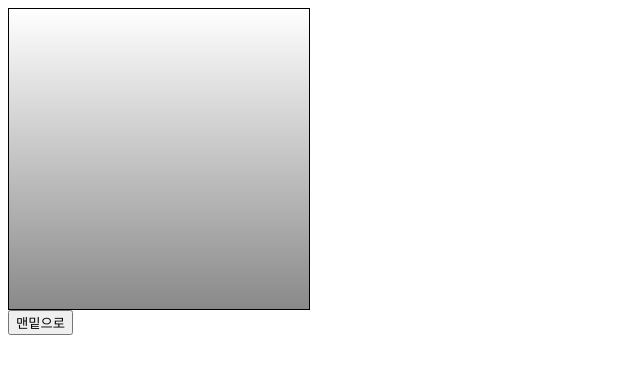
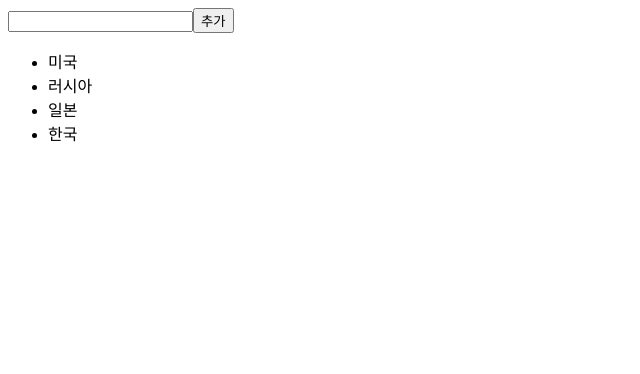
Before and after one commit to kin911014/-, a React (Create React App) app: page / in a window 1280 px wide. Shown: the top 374 px of the page, without its empty margins (0-640 px from the left). Built offline with nearby package versions, Linux system fonts and the light colour scheme.

Commit message:
study iteration

```diff
--- a/src/App.js
+++ b/src/App.js
@@ -2,7 +2,8 @@ import React from "react";
 // import MyComponent from "./MyComponent";
 // import EventPractice from "./EventPractice";
 // import ValidationSample from "./ValidationSample";
-import ScrollBox from "./ScrollBox";
+// import ScrollBox from "./ScrollBox";
+import IterationSample from "./IterationSample";
 
 export default class App extends React.Component {
   render() {
@@ -11,10 +12,11 @@ export default class App extends React.Component {
         {/* <EventPractice /> */}
         {/* <MyComponent name="땅히" age={27} /> */}
         {/* <ValidationSample /> */}
-        <ScrollBox ref={(ref) => (this.ScrollBox = ref)} />
+        {/* <ScrollBox ref={(ref) => (this.ScrollBox = ref)} />
         <button onClick={() => this.ScrollBox.scrollToBottom()}>
           맨밑으로
-        </button>
+        </button> */}
+        <IterationSample />
       </div>
     );
   }
--- /dev/null
+++ b/src/IterationSample.js
@@ -0,0 +1,53 @@
+import React from "react";
+
+export default class IterationSample extends React.Component {
+  constructor(props) {
+    super(props);
+    this.state = {
+      names: ["미국", "러시아", "일본", "한국"],
+      name: "",
+    };
+  }
+
+  InputChange = (e) => {
+    this.setState({
+      name: e.target.value,
+    });
+  };
+
+  addChange = () => {
+    this.setState({
+      names: this.state.names.concat(this.state.name),
+    });
+  };
+
+  handleRemove = (index) => {
+    const { names } = this.state;
+
+    this.setState({
+      // ...뒤에 위치한 배열값을 그대로 꺼내서 새로운 배열에 복사하는 것
+      names: [
+        ...names.slice(0, index), // 일본을 지울 경우, index는 2이며 0부터 1까지 복사된다.
+        ...names.slice(index + 1, names.length), // index+1로 3이되고, 한국이 추가된다.
+      ],
+    });
+  };
+
+  render() {
+    {
+      /* 속성값에 arrowfunction 질문하기 */
+    }
+    const nameList = this.state.names.map((name, index) => (
+      <li key={index} onDoubleClick={() => this.handleRemove(index)}>
+        {name}
+      </li>
+    ));
+    return (
+      <div>
+        <input value={this.state.name} onChange={this.InputChange}></input>
+        <button onClick={this.addChange}>추가</button>
+        <ul>{nameList}</ul>
+      </div>
+    );
+  }
+}
```
